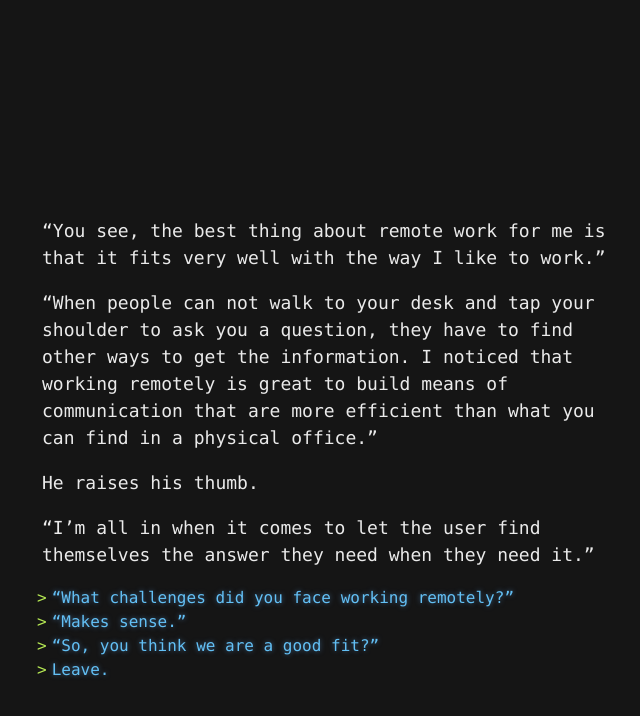
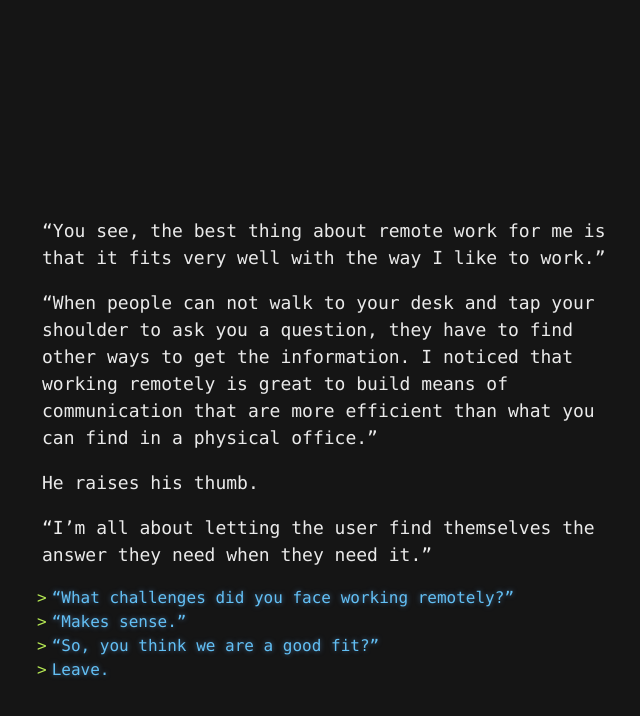
Before and after one commit to yvesgurcan/adventure, a Jekyll site: the page built from remote-benefits.md, in a window 1280 px wide. Shown: the top 716 px of the page, without its empty margins (303-943 px from the left). Built offline with Jekyll 4.4.1, drawn with Linux system fonts in a browser that asks for light colours; our own code applies the rules of GitHub Pages for plain Markdown files.

Commit message:
Update remote-benefits.md

```diff
--- a/remote-benefits.md
+++ b/remote-benefits.md
@@ -4,7 +4,7 @@
 
 He raises his thumb.
 
-"I'm all in when it comes to let the user find themselves the answer they need when they need it."
+"I'm all about letting the user find themselves the answer they need when they need it."
 
 - ["What challenges did you face working remotely?"](remote-challenges.md)
 - ["Makes sense."](questions.md)
```
